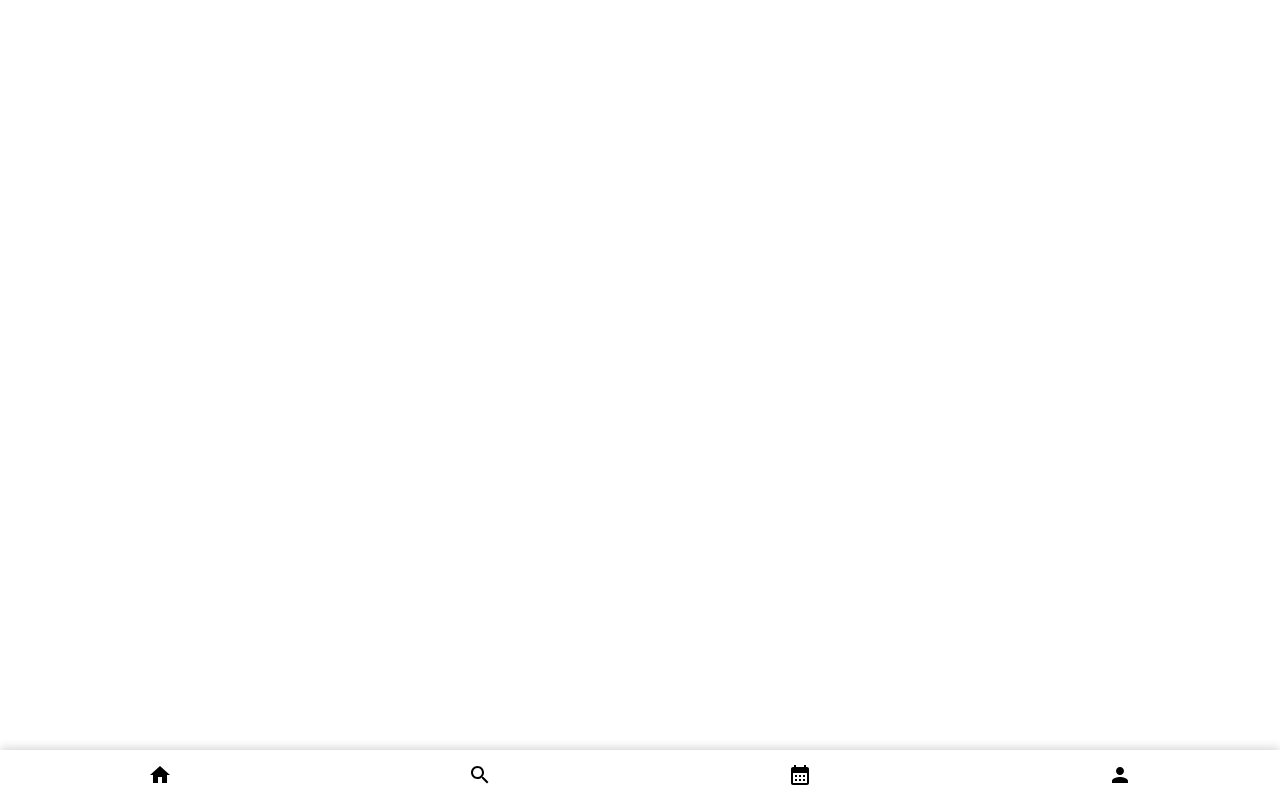
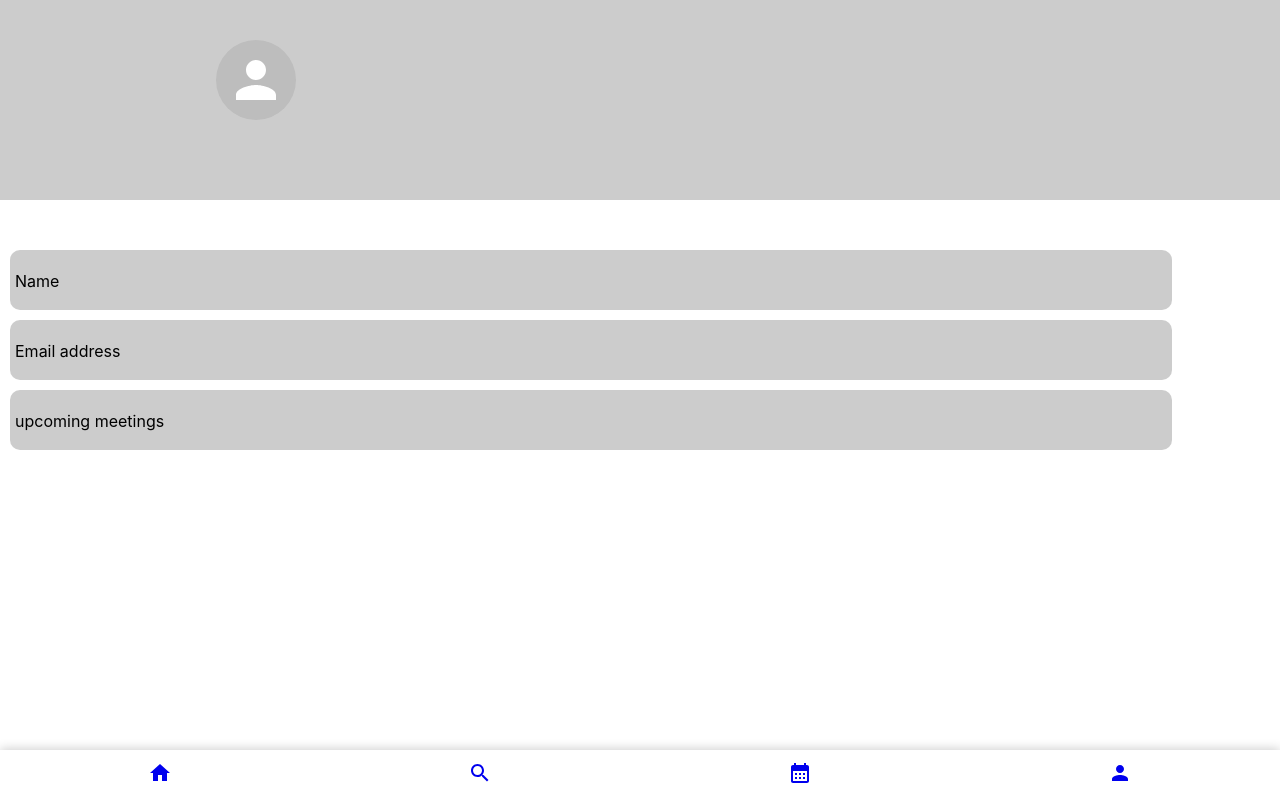
Before and after one commit to sgtanvi/peertor, a React (Create React App) app in the folder frontend/: page /profile in a window 1280 px wide. Before the commit this address had no page. Built offline with nearby package versions, Linux system fonts and the light colour scheme.

Commit message:
reload data

```diff
--- a/frontend/src/App.css
+++ b/frontend/src/App.css
@@ -115,16 +115,33 @@
 
 
 .round-icon {
-  position: absolute;
-  bottom: 10px; /* adjust the value to fit your design */
+  position: relative;
+  bottom: 20px; /* adjust the value to fit your design */
   left: 50%;
   transform: translateX(-50%);
   z-index: 2;
-  height: 80px;
-  width: 80px;
+  height: 80px !important;
+  width: 80px !important;
   border-radius: 50%;
   background-color: #ffffff;
-  /* your styles for the icon */
+}
+
+#round-icon-profile {
+  position: relative;
+  left: 20%;
+  top:20%;
+  width: 100px;
+  height: 100px;
+}
+
+.profile-card{
+  position: relative;
+  width: 90%;
+  height: 50px;
+  background-color: #cccccc;
+  border-radius: 10px;
+  margin: 10px;
+  padding: 5px
 }
 
 .big-board{
--- a/frontend/src/App.js
+++ b/frontend/src/App.js
@@ -6,6 +6,7 @@ import Home from './componenets/Home';
 import MeetingsPage from './componenets/MeetingsPage';
 import Navigation from './componenets/Navigation';
 import Search from './componenets/Search';
+import Profile from './componenets/Profile';
 
 
 function App() {
@@ -16,6 +17,7 @@ function App() {
           <Route exact path="/" element={<Home />} />
           <Route exact path="/meetings" element={<MeetingsPage />} />
           <Route exact path="/search" element={<Search />} />
+          <Route exact path="/profile" element={<Profile />} />
         </Routes>
       </div>
       <Navigation/>
--- a/frontend/src/componenets/Navigation.js
+++ b/frontend/src/componenets/Navigation.js
@@ -4,18 +4,23 @@ import HomeIcon from '@mui/icons-material/Home';
 import SearchIcon from '@mui/icons-material/Search';
 import CalendarMonthIcon from '@mui/icons-material/CalendarMonth';
 import PersonIcon from '@mui/icons-material/Person';
-import { Paper } from '@mui/material';
+import { Link, useNavigate } from "react-router-dom";
 
 
 function Home() {
+
+  let navigate = useNavigate();
+  const routeChange = (path) => {
+    navigate(path)
+  }
   return (
     <div className='nav'>
 
       <div className="navbar">
-        <HomeIcon/>
-        <SearchIcon/>
-        <CalendarMonthIcon/>
-        <PersonIcon/>
+      <Link to="/"><HomeIcon /></Link>
+      <Link to="/search"><SearchIcon/></Link>
+      <Link to="/meetings"><CalendarMonthIcon/></Link>
+      <Link to="/profile"><PersonIcon/></Link>
       </div>
     </div>
   );
--- a/frontend/src/componenets/Profile.js
+++ b/frontend/src/componenets/Profile.js
@@ -0,0 +1,17 @@
+import { Avatar } from "@mui/material";
+import React from "react";
+
+function Profile() {
+    return(
+        <div>
+            <div className="big-block" style={{marginBottom: "50px"}}>
+                <Avatar id="round-icon-profile" className="round-icon"/>
+            </div>
+            <div className="profile-card"><p>Name</p></div>
+            <div className="profile-card"><p>Email address</p></div>
+            <div className="profile-card"><p>upcoming meetings</p></div>
+        </div>
+    );
+}
+
+export default Profile;
```
Also changed, not shown: 1 other file (tests, documents, lock files or other folders).
